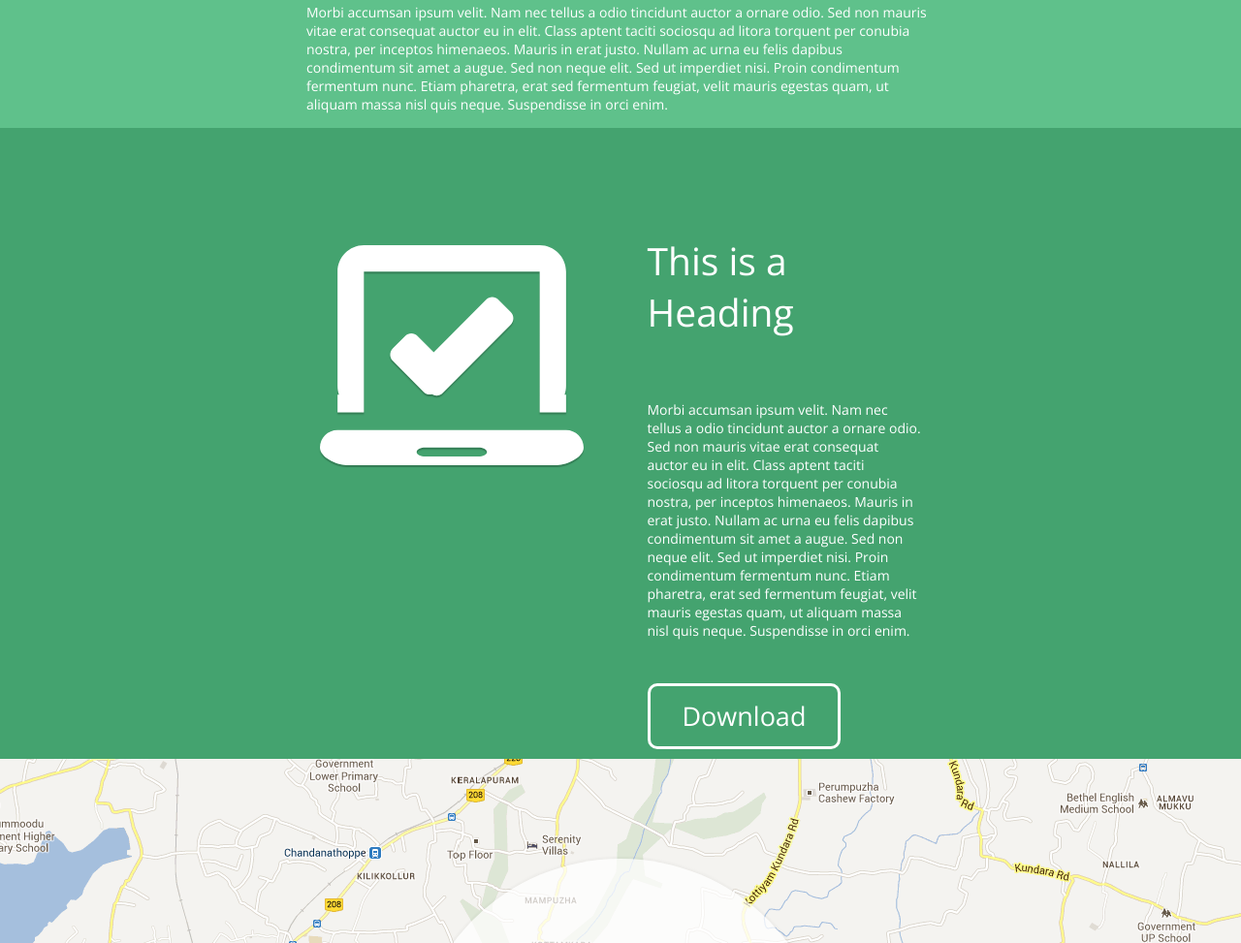
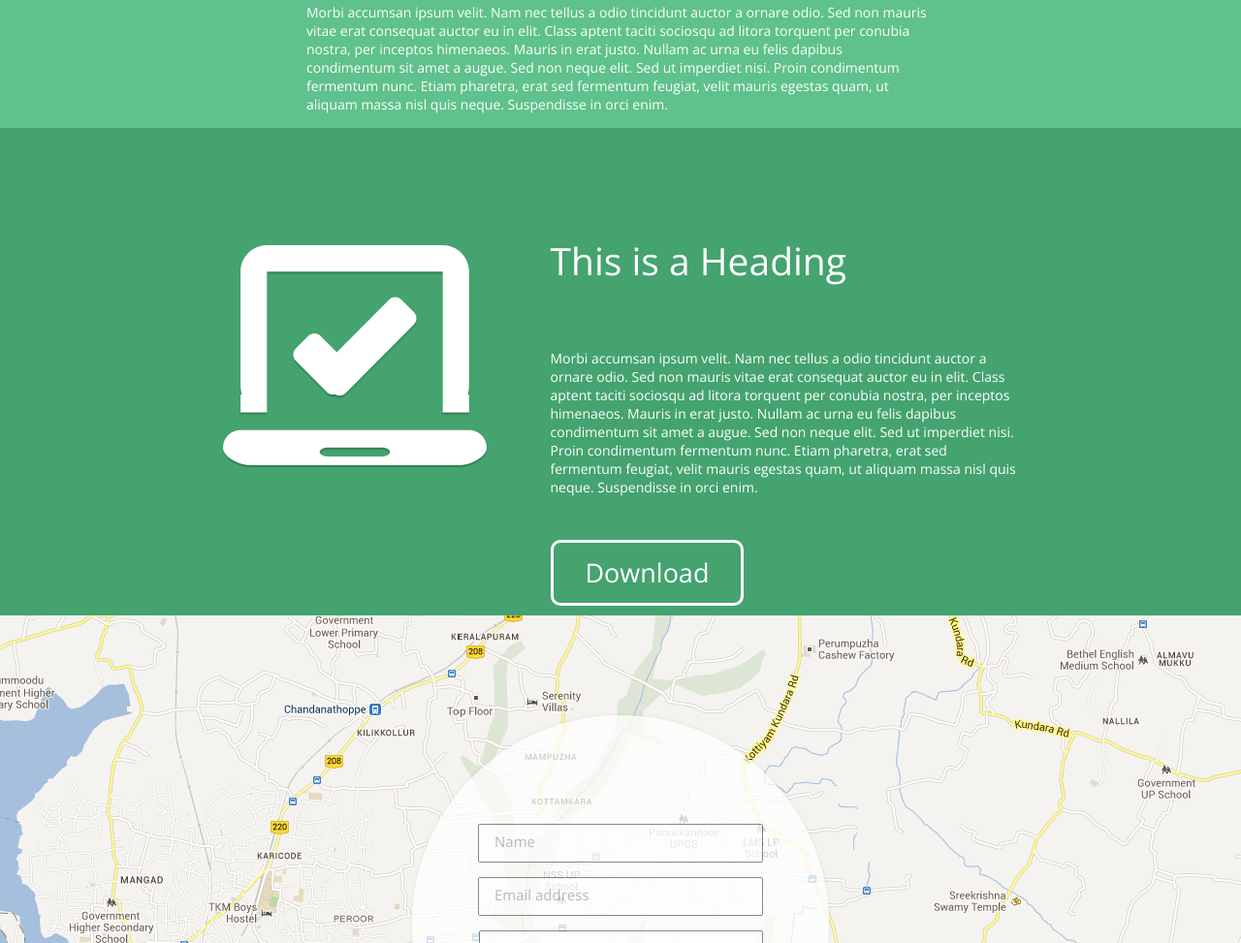
Before and after one commit to Temashni/imposition-lessons, a plain HTML site: page Task_2/index.html in a window 1280 px wide. Shown: the part 1842-2815 px from the top of the page at 97% size. Drawn offline with nearby package versions, Linux system fonts and the light colour scheme.

Commit message:
исправил ширину контейнера под текст

```diff
--- a/Task_2/style.css
+++ b/Task_2/style.css
@@ -243,7 +243,7 @@ input::placeholder {
     box-sizing: border-box;
 }
 .advantages-container-2 {
-    max-width: 623px;
+    max-width: 823px;
 
     padding-top: 100px;
     margin: auto;
```
